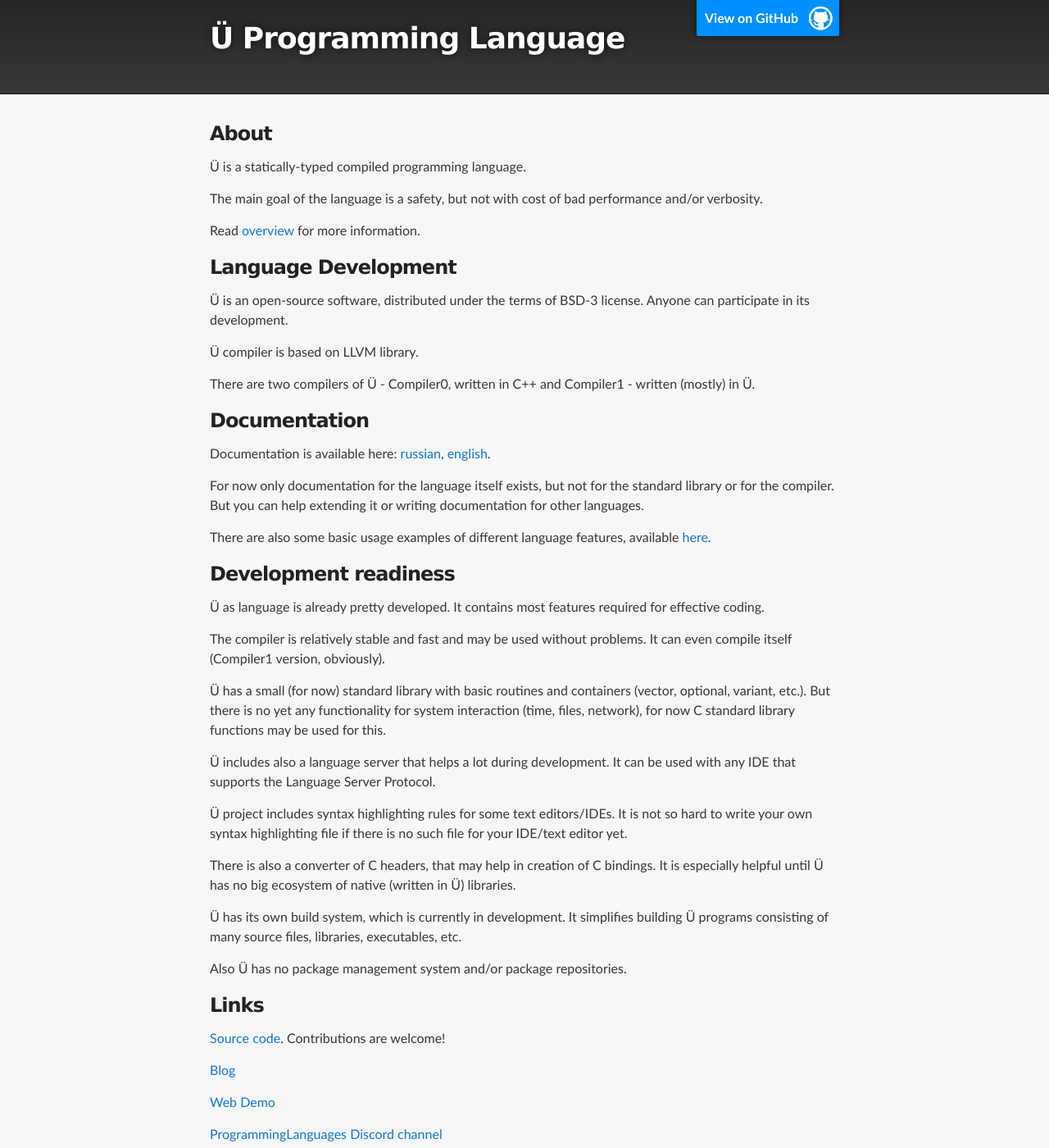
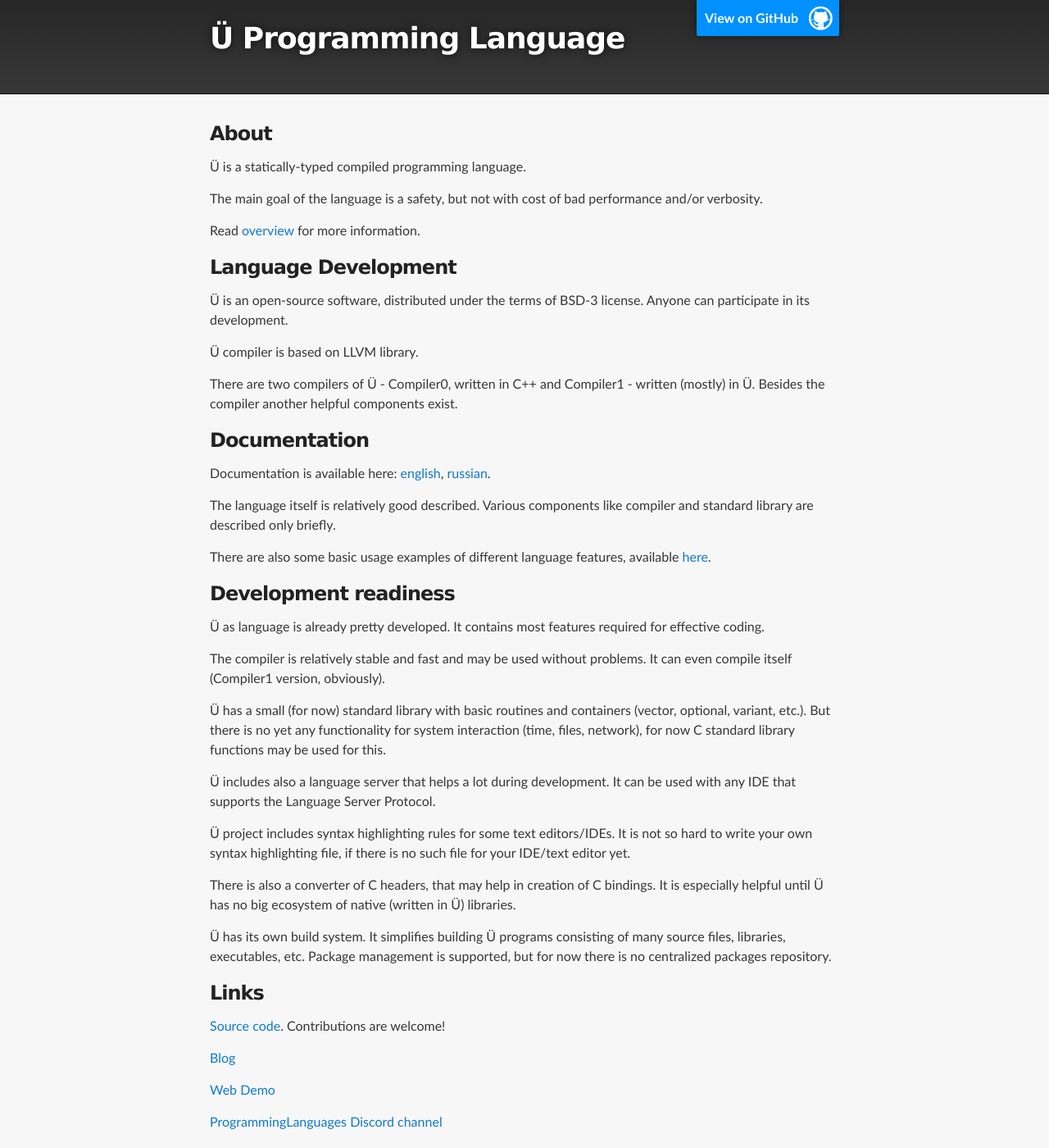
Before and after one commit to Panzerschrek/U-00DC-Sprache-site, a Jekyll site: the page built from index.md, in a window 1280 px wide and 1400 px high. Shown: the whole window at 82% size. Built offline with Jekyll 4.4.1, drawn with Linux system fonts in a browser that asks for light colours; our own code applies the rules of GitHub Pages for plain Markdown files.

Commit message:
Obnovlena startovaja straniça.

```diff
--- a/index.md
+++ b/index.md
@@ -15,16 +15,18 @@ Anyone can participate in its development.
 Ü compiler is based on LLVM library.
 
 There are two compilers of Ü - Compiler0, written in C++ and Compiler1 - written (mostly) in Ü.
+Besides the compiler another helpful components exist.
 
 
 ### Documentation
 
-Documentation is available here: [russian](https://panzerschrek.github.io/U-00DC-Sprache-site/docs/ru/contents.html), [english](https://panzerschrek.github.io/U-00DC-Sprache-site/docs/en/contents.html).
+Documentation is available here: [english](https://panzerschrek.github.io/U-00DC-Sprache-site/docs/en/contents.html), [russian](https://panzerschrek.github.io/U-00DC-Sprache-site/docs/ru/contents.html).
 
-For now only documentation for the language itself exists, but not for the standard library or for the compiler.
-But you can help extending it or writing documentation for other languages.
+The language itself is relatively good described.
+Various components like compiler and standard library are described only briefly.
 
 There are also some basic usage examples of different language features, available [here](https://github.com/Panzerschrek/U-00DC-Sprache/tree/master/source/examples).
+
 
 ### Development readiness
 
@@ -41,15 +43,15 @@ But there is no yet any functionality for system interaction (time, files, netwo
 It can be used with any IDE that supports the Language Server Protocol.
 
 Ü project includes syntax highlighting rules for some text editors/IDEs.
-It is not so hard to write your own syntax highlighting file if there is no such file for your IDE/text editor yet.
+It is not so hard to write your own syntax highlighting file, if there is no such file for your IDE/text editor yet.
 
 There is also a converter of C headers, that may help in creation of C bindings.
 It is especially helpful until Ü has no big ecosystem of native (written in Ü) libraries.
 
-Ü has its own build system, which is currently in development.
+Ü has its own build system.
 It simplifies building Ü programs consisting of many source files, libraries, executables, etc.
+Package management is supported, but for now there is no centralized packages repository.
 
-Also Ü has no package management system and/or package repositories.
 
 ### Links
 
```
